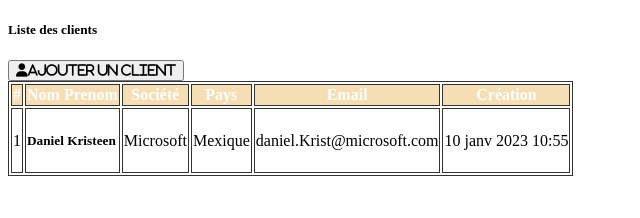
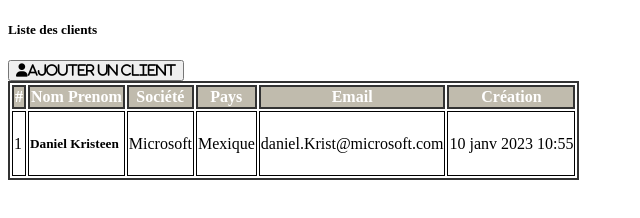
Before and after one commit to falilou14/ProjetMDL_Frontend, a website: page public/ListeClient.html in a window 1280 px wide. Shown: the whole page, without its empty margins (0-640 px from the left). Drawn offline with Linux system fonts and the light colour scheme.

Commit message:
"style modifié"

```diff
--- a/public/style.css
+++ b/public/style.css
@@ -1,10 +1,13 @@
 table,
-th ,td{
-    border: 1px solid #333;
+th{
+    border: 2px solid #333;
+}
+td{
+    border: 1px solid;
 }
 
 thead,
 tfoot {
-    background-color: wheat;
+    background-color: rgb(192, 187, 173);
     color: #fff;
 }
```
